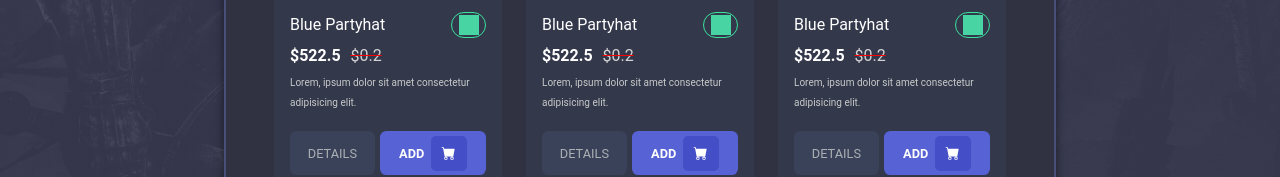
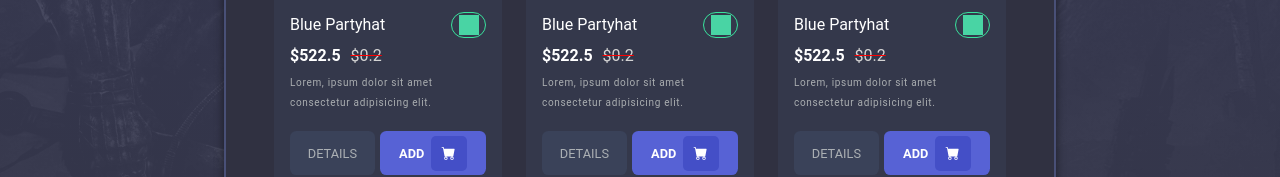
Before and after one commit to Chappie21/fe-desgin-challenge, a React (Vite) app: page / in a window 1280 px wide. Shown: the part 562-739 px from the top of the page. Built offline with nearby package versions, Linux system fonts and the light colour scheme; grey boxes are pictures that could not be loaded.

Commit message:
Refactor: agregado de letter-spacing en descripcion de CardItem

```diff
--- a/src/styles/components/ItemCard.css
+++ b/src/styles/components/ItemCard.css
@@ -65,7 +65,8 @@
       width: 100%;
       font-size: 10px;
       line-height: 2em;
-      color: var(--color-grey);
+      color: var(--color-grey-light);
+      letter-spacing: 0.68px;
     }
   }
 
```
